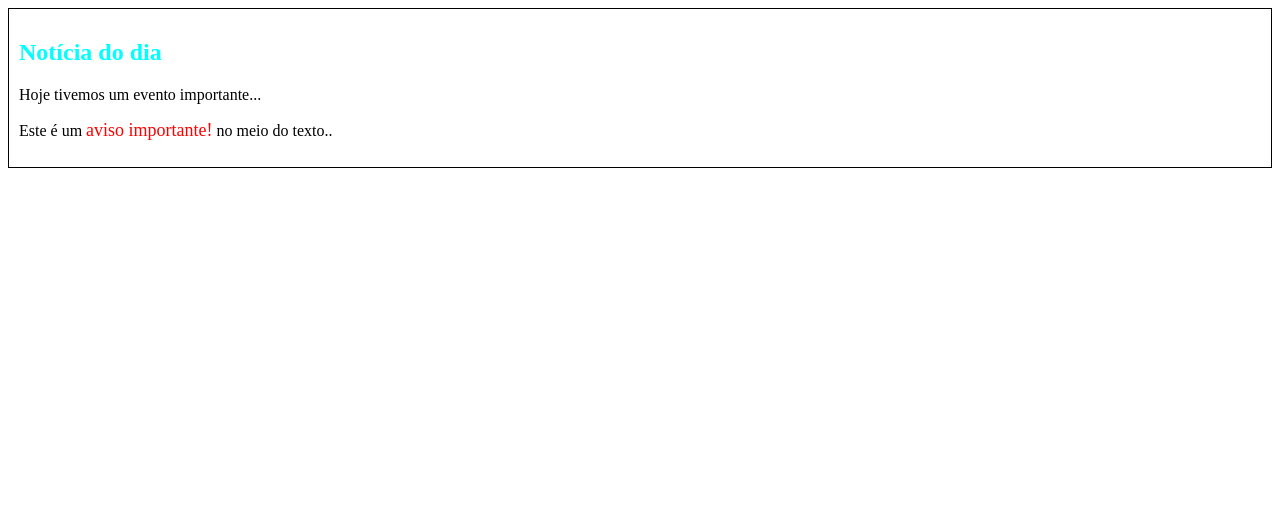
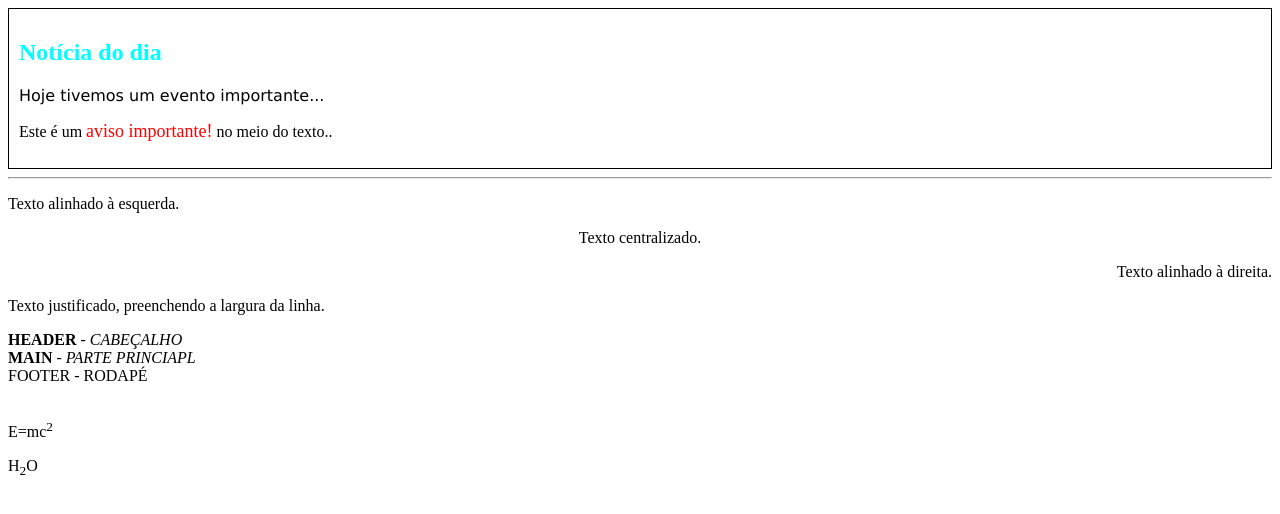
Before and after one commit to eathata/LIMA, a plain HTML site: page Aula 2 - HTML semântica/exemplo.html in a window 1280 px wide. Drawn offline with Linux system fonts and the light colour scheme.

Commit message:
Aula 02 - 14/09/2026

```diff
--- a/Aula 2 - HTML semântica/exemplo.html
+++ b/Aula 2 - HTML semântica/exemplo.html
@@ -8,8 +8,28 @@
 <body>
     <div style="border: 1px solid black; padding: 10px;">
         <h2 style="color:cyan;"> Notícia do dia</h2>
-        <p>Hoje tivemos um evento importante...</p>
+        <p style="font-family: 'Lucida Sans', 'Lucida Sans Regular', 'Lucida Grande', 'Lucida Sans Unicode', Geneva, Verdana, sans-serif";>Hoje tivemos um evento importante...</p>
         <p>Este é um <span style="color: red; font-size: large;"> aviso importante!</span> no meio do texto..</p>
     </div>
+    <hr>
+    <p style="text-align: left;">Texto alinhado à esquerda.</p>
+    <p style="text-align: center;">Texto centralizado.</p>
+    <p style="text-align: right;">Texto alinhado à direita.</p>
+    <p style="text-align: justify;">Texto justificado, preenchendo a largura da linha.</p>
+    <header>
+        <b>HEADER</b> - <i>CABEÇALHO</i>
+    </header>
+    <main>
+        <strong>MAIN</strong> - <em>PARTE PRINCIAPL</em>
+    </main>
+    <footer>
+        FOOTER - RODAPÉ
+    </footer>
+
+    <br>
+
+    <p>E=mc<sup>2</sup></p>
+
+    <p>H<sub>2</sub>O</p>
 </body>
 </html>
```
